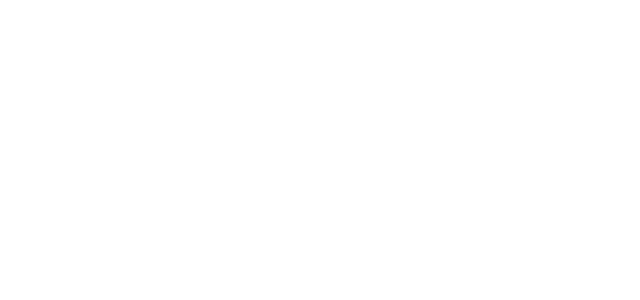
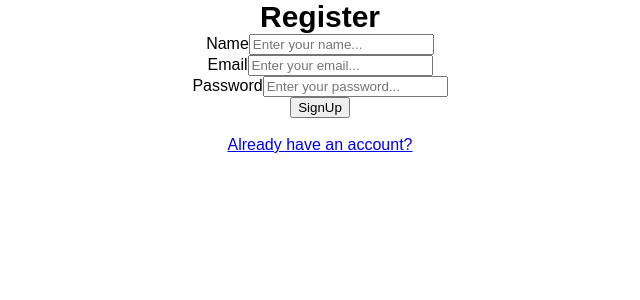
Before and after one commit to n1cerium/3Diverse, a React (Create React App) app in the folder ECommerceSite/my-react-app/: page /Signup in a window 1280 px wide. Before the commit this address had no page. Shown: the top 300 px of the page, without its empty margins (320-960 px from the left). Built offline with nearby package versions, Linux system fonts and the light colour scheme.

Commit message:
Login, Register

```diff
--- a/ECommerceSite/my-react-app/src/App.js
+++ b/ECommerceSite/my-react-app/src/App.js
@@ -7,6 +7,7 @@ import Store from './Store';
 import ThreeEx from './ThreeEx';
 import Login from './Login';
 import Cart from './Cart';
+import SignUp from './Signup';
 
 function App() {
   return (
@@ -16,6 +17,7 @@ function App() {
               <Route path="/Store" element={<Store />} />
               <Route path="/ThreeEx" element={<ThreeEx />} />
               <Route path="/Login" element={<Login />} />
+              <Route path="/Signup" element={<SignUp />} />
               <Route path="/Cart" element={<Cart />} />
           </Routes>
       </div>
--- a/ECommerceSite/my-react-app/src/Login.js
+++ b/ECommerceSite/my-react-app/src/Login.js
@@ -1,12 +1,42 @@
+import { events } from '@react-three/fiber';
 import * as React from 'react';
 import { Link } from 'react-router-dom';
+import { useState } from 'react';
+import validate from './ValidateLogIn'
 
 export default function Login() {
+    const [infos, setInfos] = useState({
+        email: '',
+        password: ''
+    })
+    const [errors, setErrors] = useState({})
+    const handleSubmit = (e) => {
+        e.preventDefault();
+        setErrors(validate(infos));
+    }
+    const handleInput = (e) => {
+        setInfos(prev => ({...prev, [e.target.name]: [e.target.value]}))
+    }
     return (
-        <>
-
-
-
-        </>
+        <div>
+            <div>
+                <h2>Log In</h2>
+                <form action="" onSubmit={handleSubmit}>
+                    <div>
+                        <label htmlFor='email'>Email</label>
+                        <input type="text" name="email" placeholder='Enter your email...' onChange={handleInput}/>
+                        {errors.email && <span>{errors.email}</span>}
+                    </div>
+                    <div>
+                        <label htmlFor='password'>Password</label>
+                        <input type="password" name="password" placeholder='Enter your password...' onChange={handleInput} />
+                        {errors.password && <span>{errors.password}</span>}
+                    </div>
+                    <button type="submit">Log In</button>
+                </form>
+                <br />
+                <Link to="/Signup">Create an Account</Link>
+            </div>
+        </div>
     );
 }
--- /dev/null
+++ b/ECommerceSite/my-react-app/src/Signup.js
@@ -0,0 +1,51 @@
+import React from "react";
+import { useState } from "react";
+import { Link } from "react-router-dom";
+import validate from './ValidateRegister'
+
+function Signup() {
+    const [infos, setInfos] = useState({
+        name: '',
+        email: '',
+        password: ''
+    });
+
+    const [errors, setErrors] = useState({})
+    const handleSubmit = (e) => {
+        e.preventDefault();
+        setErrors(validate(infos));
+    }
+    const handleInput = (e) => {
+        setInfos(prev => ({...prev, [e.target.name]: [e.target.value]}))
+    }
+
+    return (
+        <div>
+        <div>
+            <h2>Register</h2>
+            <form action="" onSubmit={handleSubmit}>
+                <div>
+                    <label htmlFor='name'>Name</label>
+                    <input type="text" name="name" placeholder='Enter your name...' onChange={handleInput} />
+                    {errors.name && <span>{errors.name}</span>}
+                </div>
+                <div>
+                    <label htmlFor='email'>Email</label>
+                    <input type="text" name="email" placeholder='Enter your email...' onChange={handleInput} />
+                    {errors.email && <span>{errors.email}</span>}
+                </div>
+                <div>
+                    <label htmlFor='password'>Password</label>
+                    <input type="password" name="password" placeholder='Enter your password...' onChange={handleInput} />
+                    {errors.password && <span>{errors.password}</span>}
+                </div>
+                <button>SignUp</button>
+            </form>
+            <br />
+            <Link to="/Login">Already have an account?</Link>
+        </div>
+    </div>
+    )
+}
+
+export default Signup
--- /dev/null
+++ b/ECommerceSite/my-react-app/src/ValidateLogIn.js
@@ -0,0 +1,75 @@
+
+
+// function validatePassword(password) {
+//     if(password == "") {
+//         error.password = "Enter a password";
+//         return false;
+//     }
+//     if(password.length < 8) { // check for length
+//         error.password = "The password must be at 8 characters long";
+//         return false;
+//     }
+//     if(/[A-Z]/.test(password) == false) { // check for uppercase
+//         error.password = "The password must contain at least 1 upper case";
+//         return false;
+//     }
+//     if(/[a-z]/.test(password) == false) { // check for lowercase
+//         error.password = "The password must contain at least 1 lower case";
+//         return false;
+//     }
+//     if(/[0-9]/.test(password) == false){
+//         error.password = "The password must contain at least 1 numeric value";
+//         return false;
+//     }
+//     if(/[_!@]/.test(password) == false) {
+//         error.password = "A password can only contain '_', '@', and '!'";
+//         return false;
+//     }
+//     return true;
+// }
+
+// function validateEmail(email) {
+//     let atIdx = email
+//     if(email == "") {
+//         error.email = "Enter an email";
+//         return false;
+//     }
+//     console.log(String(email).match(/[@]/g));
+//     if(String(email).match(/[@]/g) == null) { // must contains @
+//         error.email = "The email must have `@`";
+//         return false;
+//     }
+//     atIdx = email.indexOf('@');
+//     console.log(((String(email).substring(atIdx)).match(/[.]/g)));
+//     if(String(email).substring(atIdx).match(/[.]/g) == null) { // a dot must be present after the @
+//         error.email = "The email must contains a dot after the `@`";
+//         return false;
+//     }
+//     return true;
+// }
+
+function validate(val) {
+    let error = []
+    let atIdx;
+    atIdx = String(val.email).indexOf('@');
+    if(val.email == "") {
+        error.email = "Enter an email";
+    } else if(String(val.email).match(/[@]/g) == null) { // must contains @
+        error.email = "The email must have `@`";
+    } else if (String(val.email).substring(atIdx+2).match(/[.]/g) == null) {
+        error.email = "Invalid Email Format";
+    }
+    else {
+        error.email = "";
+    }
+
+    if(val.password == "") {
+        error.password = "Enter password";
+    } else {
+        error.password = "";
+    }
+
+    return error;
+}
+
+export default validate;
--- /dev/null
+++ b/ECommerceSite/my-react-app/src/ValidateRegister.js
@@ -0,0 +1,54 @@
+
+function validate(val) {
+    let error = [];
+    error.password = validatePassword(val)
+    error.email = validateEmail(val)
+
+    if(val.name == "") {
+        error.name = "Enter your name"
+    } else {
+        error.name = "";
+    }
+
+    return error;
+}
+
+function validatePassword(val) {
+    if(val.password == "") {
+        return "Enter a password";
+    }
+    if(val.password.length < 8) { // check for length
+        return "The Password must be at least 8 characters long";
+    }
+    if(/[A-Z]/.test(val.password) == false) { // check for uppercase
+        return "The password must contain at least 1 upper case";
+    }
+    if(/[a-z]/.test(val.password) == false) { // check for lowercase
+        return "The password must contain at least 1 lower case";
+    }
+    if(/[0-9]/.test(val.password) == false){
+        return "The password must contain at least 1 numeric value";
+    }
+    if(/[_!@]/.test(val.password) == false) {
+        return "A password can only contain '_', '@', and '!'";
+    }
+    return "";
+}
+
+function validateEmail(val) {
+    let atIdx = val.email
+    atIdx = String(val.email).indexOf('@');
+    if(val.email == "") {
+        return "Enter an email";
+    }
+    if(String(val.email).match(/[@]/g) == null) {
+        return "The email must have `@`";
+    }
+    if(String(val.email).substring(atIdx+2).match(/[.]/g) == null) { // a dot must be present after the @
+        return "Invalid Email format";
+    }
+    return "";
+}
+
+
+export default validate;
```
Also changed, not shown: 1 other file (tests, documents, lock files or other folders).
